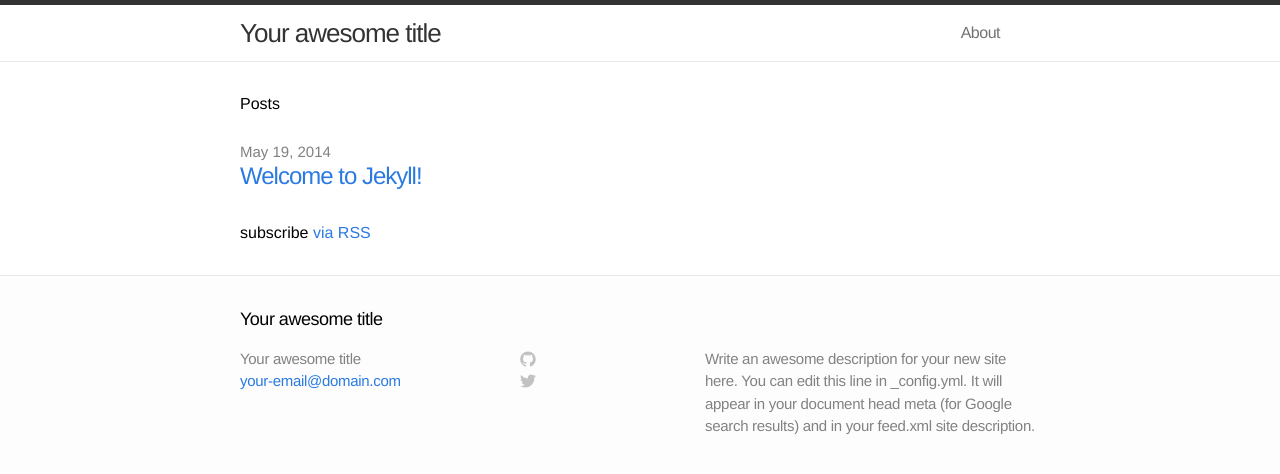
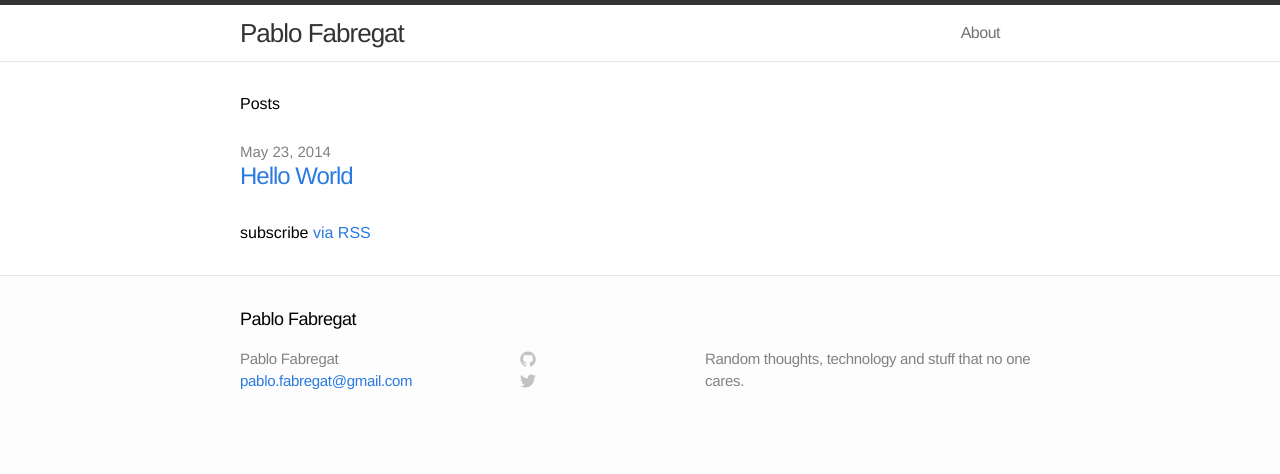
Before and after one commit to pmatias/pmatias.github.io, a Jekyll site: the page built from index.html, in a window 1280 px wide. Shown: the top 474 px of the page. Built offline with Jekyll 4.4.1, drawn with Linux system fonts in a browser that asks for light colours.

Commit message:
Second commit for awesomeness

```diff
--- a/_config.yml
+++ b/_config.yml
@@ -1,9 +1,9 @@
 # Site settings
-title: Your awesome title
-email: your-email@domain.com
-description: "Write an awesome description for your new site here. You can edit this line in _config.yml. It will appear in your document head meta (for Google search results) and in your feed.xml site description."
+title: Pablo Fabregat
+email: pablo.fabregat@gmail.com
+description: "Random thoughts, technology and stuff that no one cares."
 baseurl: ""
-url: "http://yourdomain.com"
+url: "http://pablofabregat.com"
 
 # Build settings
 markdown: kramdown
```
Also changed, not shown: _posts/2014-05-19-welcome-to-jekyll.markdown (deleted, +0 -24 lines), _posts/2014-05-22-testing.markdown (added, +13 -0 lines), files/kitten.jpg (added).
